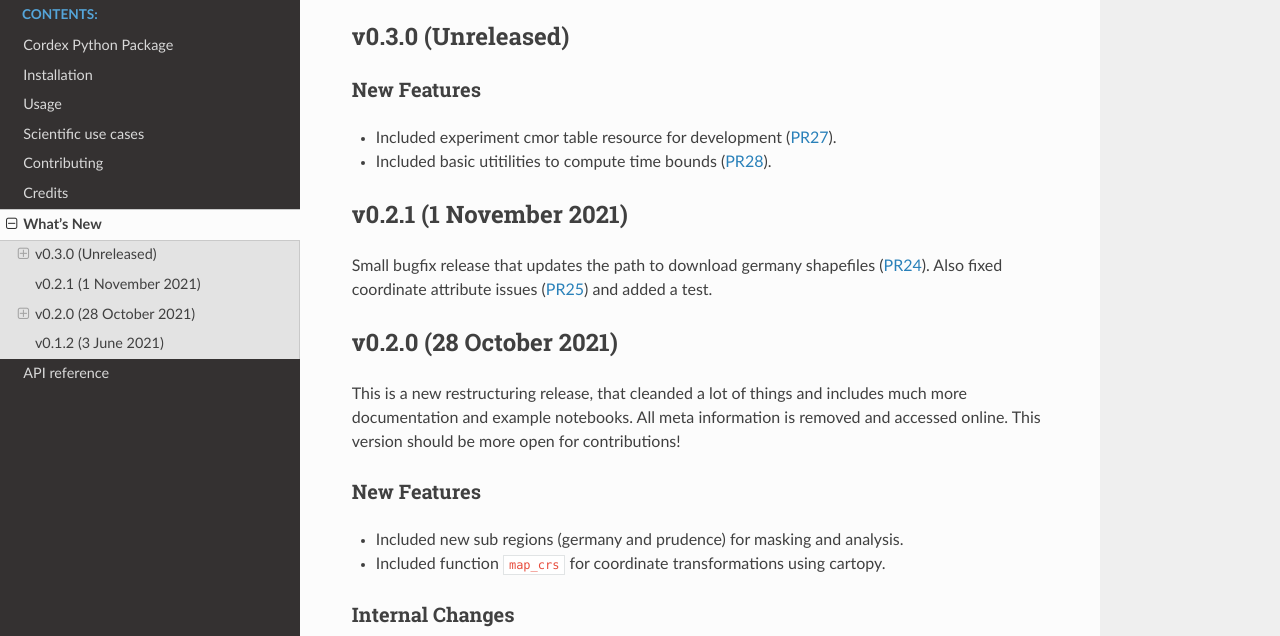
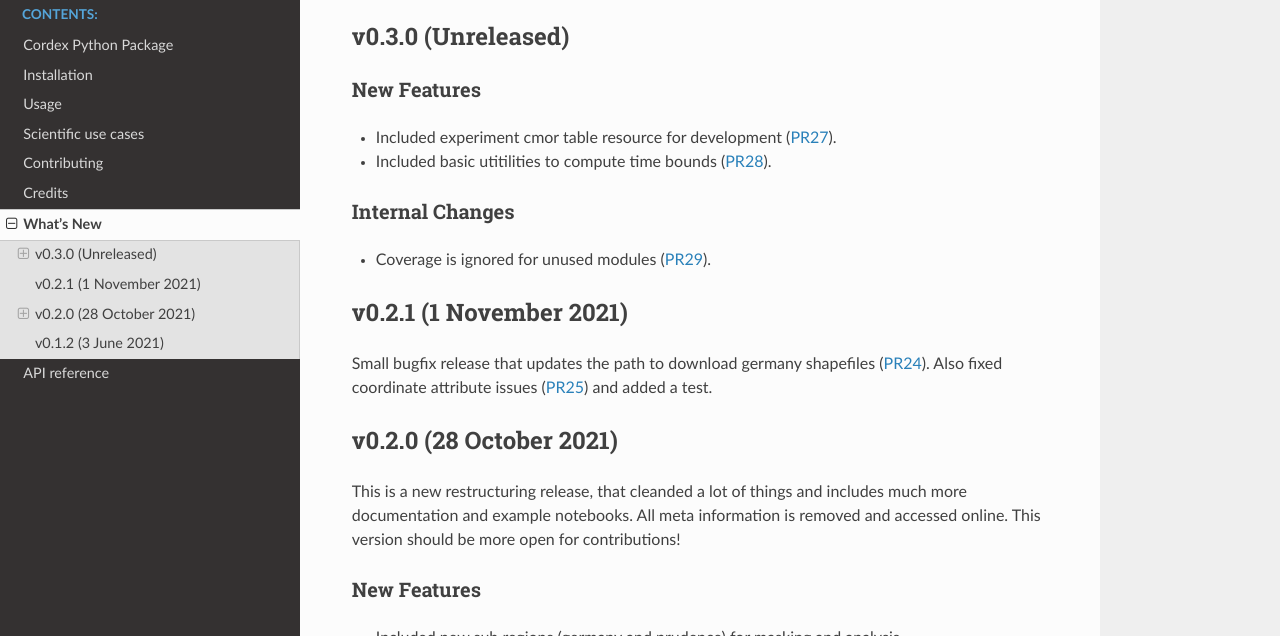
Before and after one commit to euro-cordex/py-cordex, a Sphinx documentation site: the page built from docs/whats_new.rst, in a window 1280 px wide and 900 px high, cut to the strip 264-900 px from the top of the window. Built offline with Sphinx 7.4.7 and the Read the Docs theme 2.0.0, drawn with Linux system fonts in a browser that asks for light colours; pages that are not in the unit, such as notebooks, are missing from menus.

Commit message:
added coverage ignore (#29)
* added coverage ignore

```diff
--- a/docs/whats_new.rst
+++ b/docs/whats_new.rst
@@ -16,8 +16,13 @@ New Features
 - Included experiment cmor table resource for development (:pull:`27`).
 - Included basic utitilities to compute time bounds (:pull:`28`).
 
+Internal Changes
+~~~~~~~~~~~~~~~~
+- Coverage is ignored for unused modules (:pull:`29`).
+
+
 v0.2.1 (1 November 2021)
--------------------------
+------------------------
 
 Small bugfix release that updates the path to download germany shapefiles (:pull:`24`).
 Also fixed coordinate attribute issues (:pull:`25`) and added a test.
@@ -42,6 +47,7 @@ Internal Changes
 - Using now conda environemt for testing (:pull:`18`).
 - Restructured and cleaned dependencies (:pull:`21`).
 
+
 v0.1.2 (3 June 2021)
 --------------------
 
--- a/setup.cfg
+++ b/setup.cfg
@@ -58,3 +58,6 @@ force_to_top = true
 [coverage:run]
 omit =
     */tests/*
+    */cordex/esgf_access.py
+    */cordex/variable.py
+    */examples/*
```
